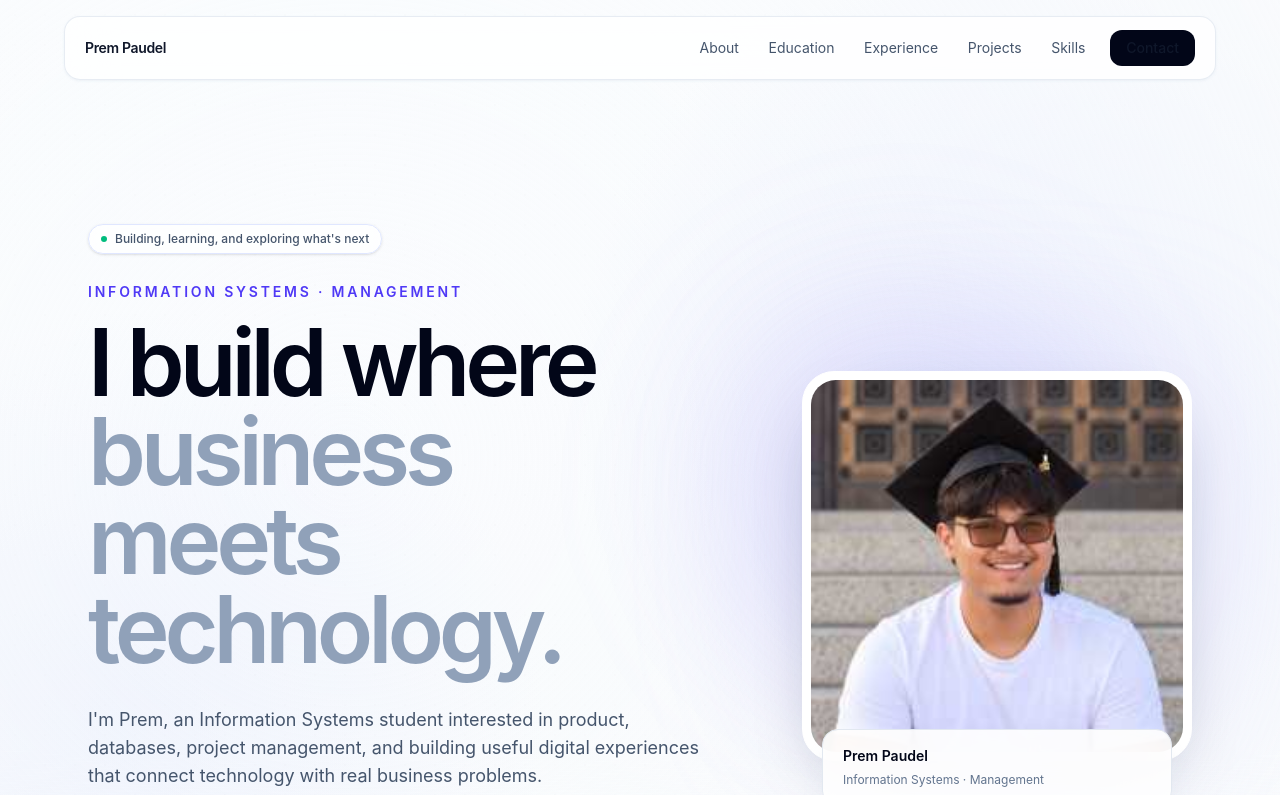
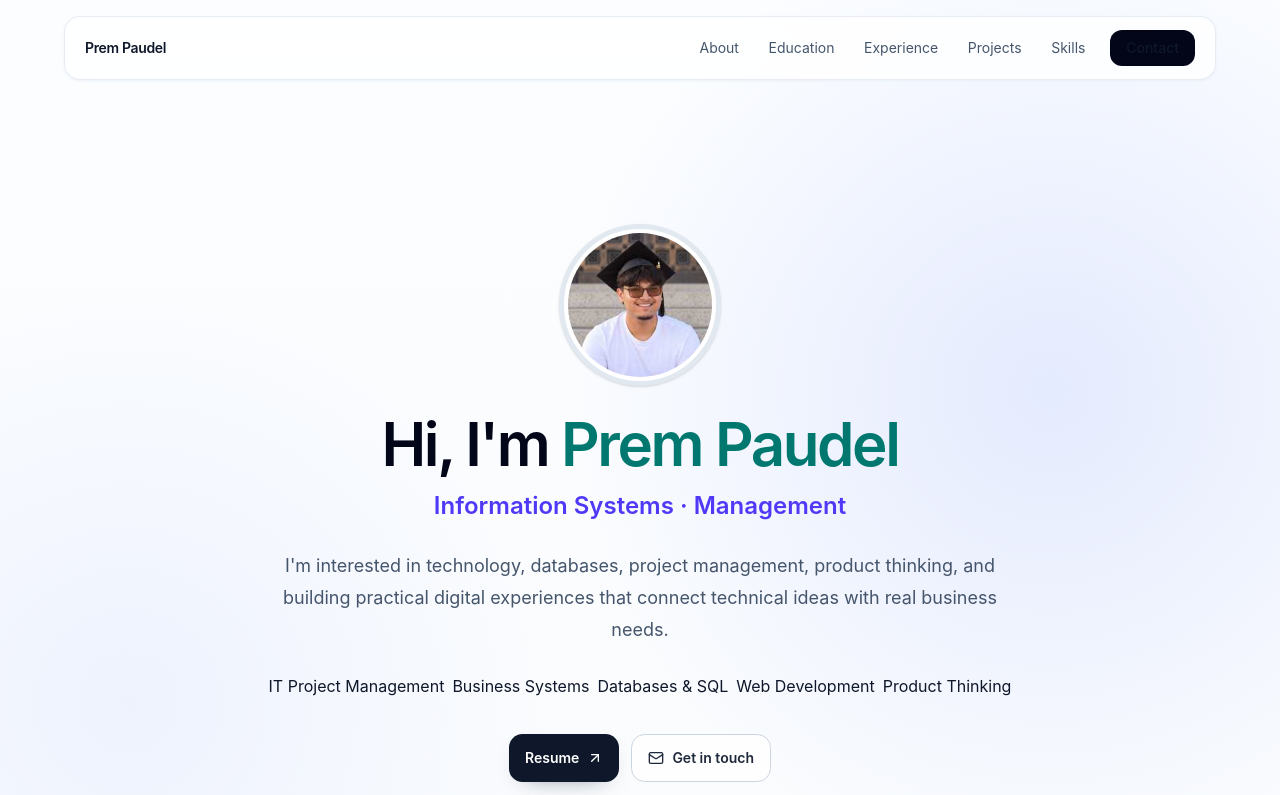
Before and after one commit to PremPaudel05/PremPaudel05.github.io, a Next.js app: page / in a window 1280 px wide. Shown: the top 795 px of the page. Built offline with nearby package versions, Linux system fonts and the light colour scheme.

Commit message:
feat: simplify hero with centered profile intro

```diff
--- a/app/page.tsx
+++ b/app/page.tsx
@@ -12,7 +12,6 @@ import {
   Sparkles,
 } from "lucide-react";
 import { GlowCard } from "@/components/ui/spotlight-card";
-import CodeBackground from "@/components/ui/code-background";
 import { profileImage } from "@/lib/profile-image";
 
 const linkedinUrl = "https://www.linkedin.com/in/prem-paudel-81a366364/";
@@ -91,42 +90,48 @@ export default function Home() {
         </div>
       </nav>
 
-      <section className="relative flex min-h-screen items-center overflow-hidden pt-28">
-        <CodeBackground />
-        <div className="hero-orb absolute right-[8%] top-[20%] h-[34rem] w-[34rem] rounded-full blur-3xl" />
-
-        <div className="relative mx-auto grid w-full max-w-6xl items-center gap-14 px-6 py-20 lg:grid-cols-[1.2fr_0.8fr] lg:py-28">
-          <div>
-            <div className="mb-7 inline-flex items-center gap-2 rounded-full border border-indigo-100 bg-white/80 px-3 py-1.5 text-xs font-medium text-slate-600 shadow-sm backdrop-blur">
-              <span className="h-1.5 w-1.5 rounded-full bg-emerald-500" />
-              Building, learning, and exploring what&apos;s next
+      <section className="hero-simple pt-32">
+        <div className="mx-auto max-w-5xl px-6 py-20 text-center sm:py-24">
+          <div className="mx-auto mb-7 w-fit rounded-full border-[5px] border-slate-200 bg-white p-1 shadow-sm">
+            <img
+              src={profileImage}
+              alt="Prem Paudel"
+              className="h-32 w-32 rounded-full object-cover sm:h-36 sm:w-36"
+            />
           </div>
 
-            <p className="mb-4 text-sm font-semibold uppercase tracking-[0.2em] text-indigo-600">
+          <h1 className="text-4xl font-semibold tracking-[-0.04em] text-slate-950 sm:text-6xl">
+            Hi, I&apos;m <span className="text-teal-700">Prem Paudel</span>
+          </h1>
+
+          <p className="mt-4 text-xl font-semibold text-indigo-600 sm:text-2xl">
             Information Systems · Management
           </p>
 
-            <h1 className="max-w-4xl text-5xl font-semibold leading-[0.96] tracking-[-0.055em] text-slate-950 sm:text-7xl lg:text-[5.8rem]">
-              I build where
-              <span className="block text-slate-400">business meets technology.</span>
-            </h1>
-
-            <p className="mt-8 max-w-2xl text-base leading-7 text-slate-600 sm:text-lg">
-              I&apos;m Prem, an Information Systems student interested in product,
-              databases, project management, and building useful digital experiences
-              that connect technology with real business problems.
+          <p className="mx-auto mt-7 max-w-3xl text-base leading-8 text-slate-600 sm:text-lg">
+            I&apos;m interested in technology, databases, project management, product thinking,
+            and building practical digital experiences that connect technical ideas with real
+            business needs.
           </p>
 
-            <div className="mt-9 flex flex-wrap gap-3">
-              <a href="#projects" className="primary-button">
-                View my work <ArrowDownRight size={16} />
+          <div className="mx-auto mt-7 flex max-w-3xl flex-wrap justify-center gap-2">
+            <span className="hero-chip">IT Project Management</span>
+            <span className="hero-chip">Business Systems</span>
+            <span className="hero-chip">Databases & SQL</span>
+            <span className="hero-chip">Web Development</span>
+            <span className="hero-chip">Product Thinking</span>
+          </div>
+
+          <div className="mt-9 flex flex-wrap justify-center gap-3">
+            <a href="#" className="primary-button">
+              Resume <ArrowUpRight size={16} />
             </a>
-              <a href="#" className="secondary-button">
-                Resume <ArrowUpRight size={16} />
+            <a href="#contact" className="secondary-button">
+              <Mail size={16} /> Get in touch
             </a>
           </div>
 
-            <div className="mt-10 flex flex-wrap items-center gap-3">
+          <div className="mt-5 flex flex-wrap justify-center gap-3">
             <a className="social-pill" href="https://github.com/PremPaudel05">
               <Github size={16} /> GitHub
             </a>
@@ -136,24 +141,6 @@ export default function Home() {
             <span className="social-pill">
               <MapPin size={16} /> Akron, Ohio
             </span>
-            </div>
-          </div>
-
-          <div className="relative mx-auto w-full max-w-[390px] lg:mx-0 lg:ml-auto">
-            <div className="profile-halo absolute -inset-10 rounded-[2.5rem] blur-3xl" />
-            <div className="relative overflow-hidden rounded-[2rem] border border-white bg-white p-2 shadow-[0_28px_70px_-30px_rgba(15,23,42,0.35)]">
-              <img
-                src={profileImage}
-                alt="Prem Paudel wearing a graduation cap"
-                className="aspect-square w-full rounded-[1.55rem] object-cover"
-              />
-            </div>
-            <div className="relative mx-5 -mt-8 rounded-2xl border border-slate-200 bg-white/90 px-5 py-4 shadow-xl shadow-slate-200/60 backdrop-blur-xl">
-              <p className="text-sm font-semibold text-slate-950">Prem Paudel</p>
-              <p className="mt-1 text-xs leading-5 text-slate-500">
-                Information Systems · Management
-              </p>
-            </div>
           </div>
         </div>
       </section>
```
Lines whose indentation alone changed are shown as unchanged.
